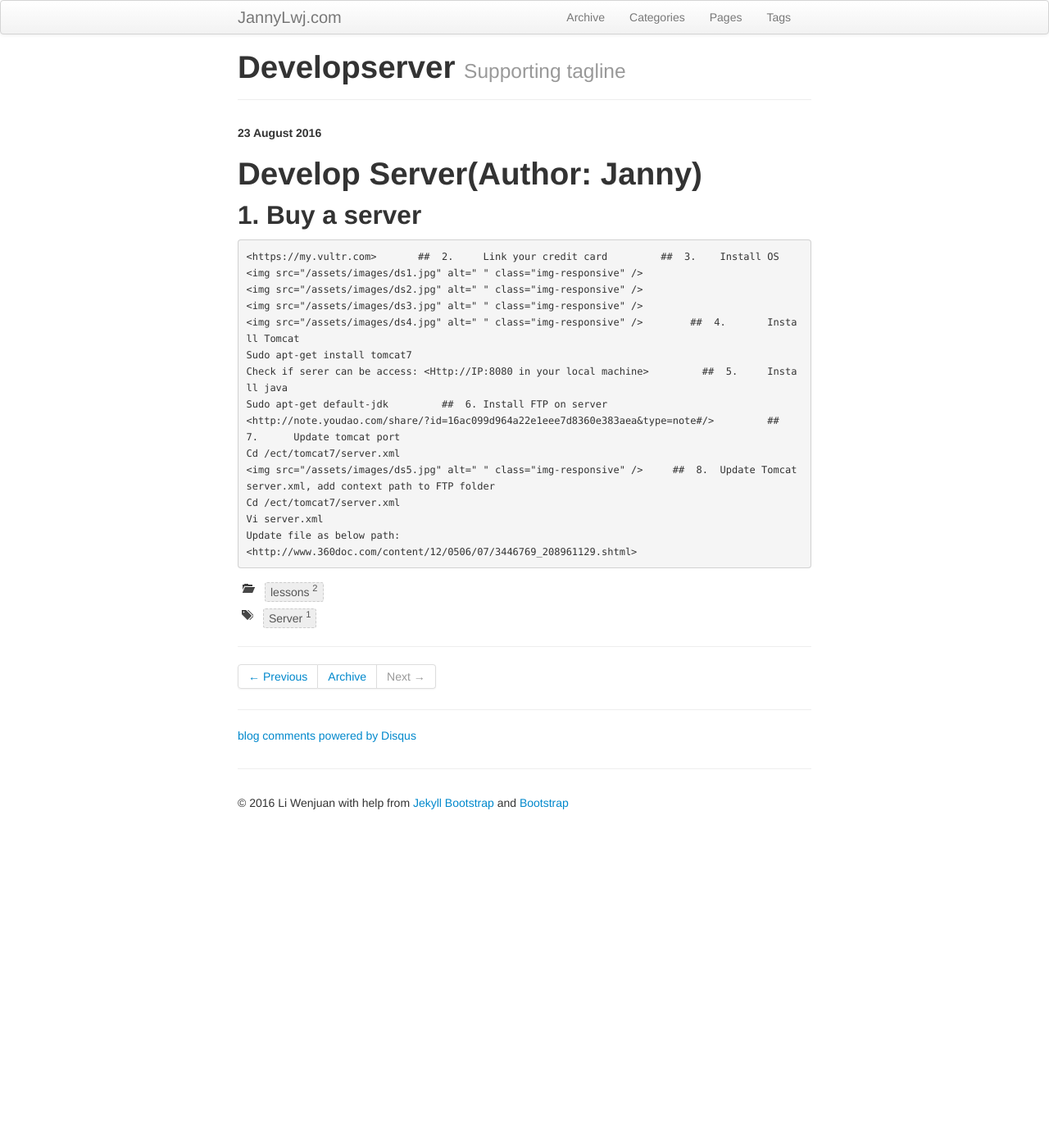
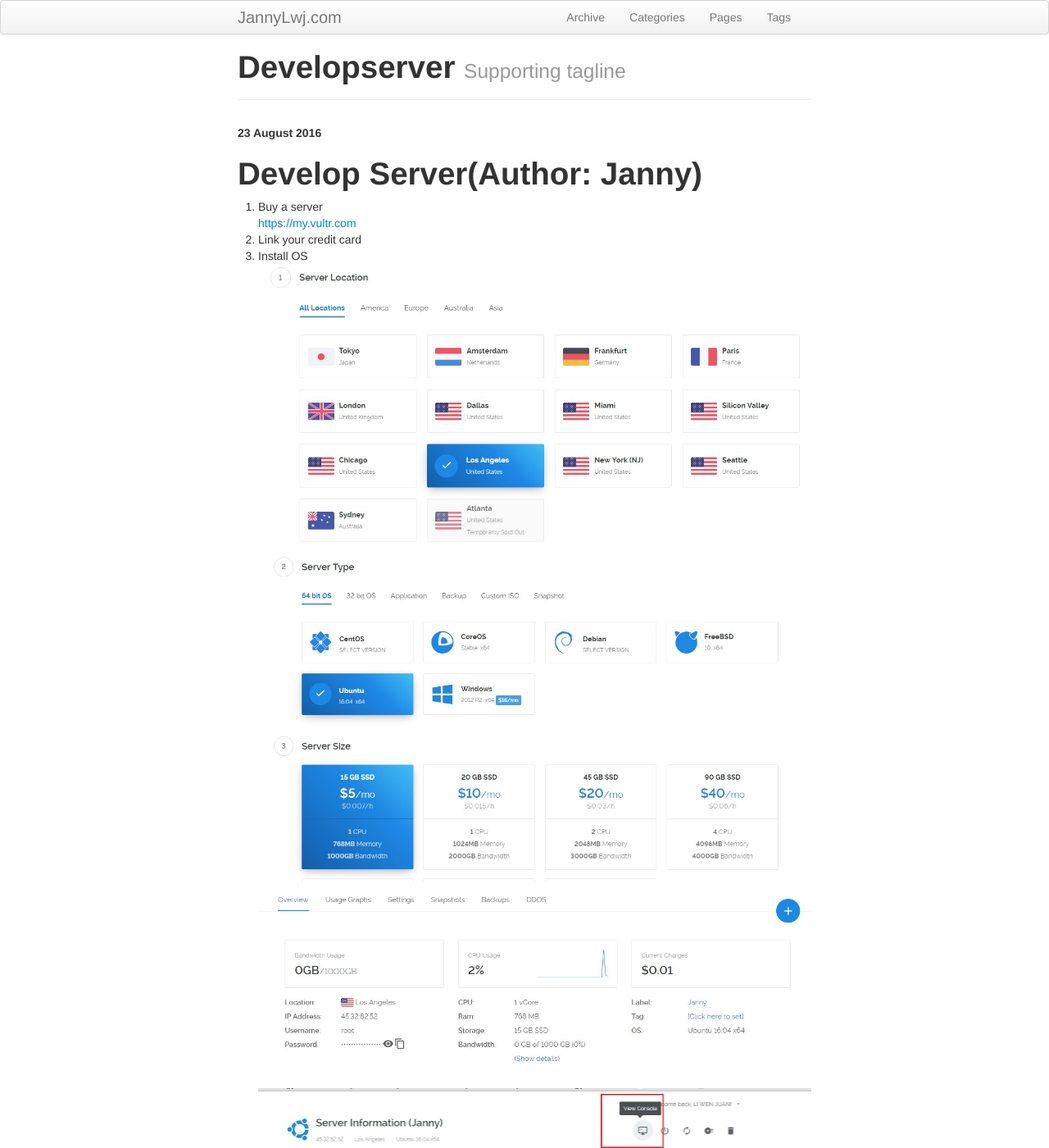
Before and after one commit to JannyLwj/JannyLwj.github.io, a Jekyll site: the page built from _posts/2016-8-23-DevelopServer.md, in a window 1280 px wide and 1400 px high. Shown: the whole window at 82% size. Built offline with Jekyll 4.4.1, drawn with Linux system fonts in a browser that asks for light colours; comment, search, counter and statistics services are not loaded; some of the changed text lies outside the part shown.

Commit message:
Update 2016-8-23-DevelopServer.md

```diff
--- a/_posts/2016-8-23-DevelopServer.md
+++ b/_posts/2016-8-23-DevelopServer.md
@@ -6,25 +6,25 @@
 ---
 
 #   Develop Server(Author: Janny)
-##  1.	Buy a server
+1.	Buy a server
     <https://my.vultr.com>
-##  2.	Link your credit card
-##  3.	Install OS
+2.	Link your credit card
+3.	Install OS
     <img src="/assets/images/ds1.jpg" alt=" " class="img-responsive" />
     <img src="/assets/images/ds2.jpg" alt=" " class="img-responsive" />
     <img src="/assets/images/ds3.jpg" alt=" " class="img-responsive" />
     <img src="/assets/images/ds4.jpg" alt=" " class="img-responsive" />
-##  4.	Install Tomcat
+4.	Install Tomcat
     Sudo apt-get install tomcat7
     Check if serer can be access: <Http://IP:8080 in your local machine>
-##  5.	Install java
+5.	Install java
     Sudo apt-get default-jdk
-##  6.	Install FTP on server
+6.	Install FTP on server
     <http://note.youdao.com/share/?id=16ac099d964a22e1eee7d8360e383aea&type=note#/>
-##  7.	Update tomcat port
+7.	Update tomcat port
     Cd /ect/tomcat7/server.xml
     <img src="/assets/images/ds5.jpg" alt=" " class="img-responsive" />
-##  8.	Update Tomcat server.xml, add context path to FTP folder
+8.	Update Tomcat server.xml, add context path to FTP folder
     Cd /ect/tomcat7/server.xml
     Vi server.xml
     Update file as below path:
```
